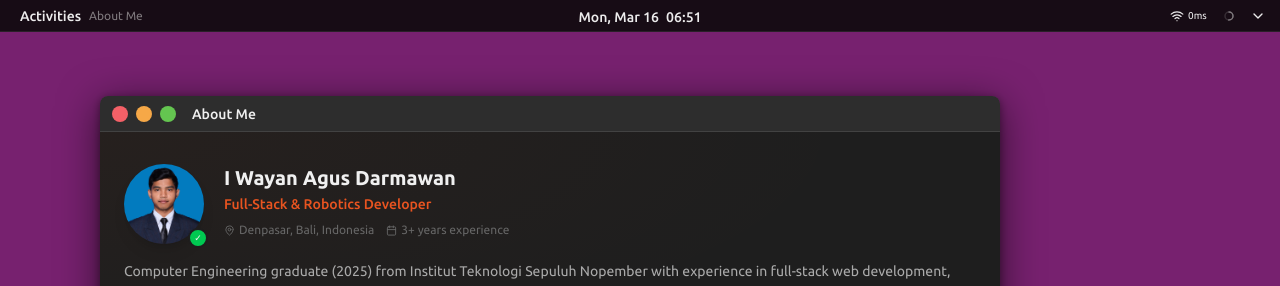
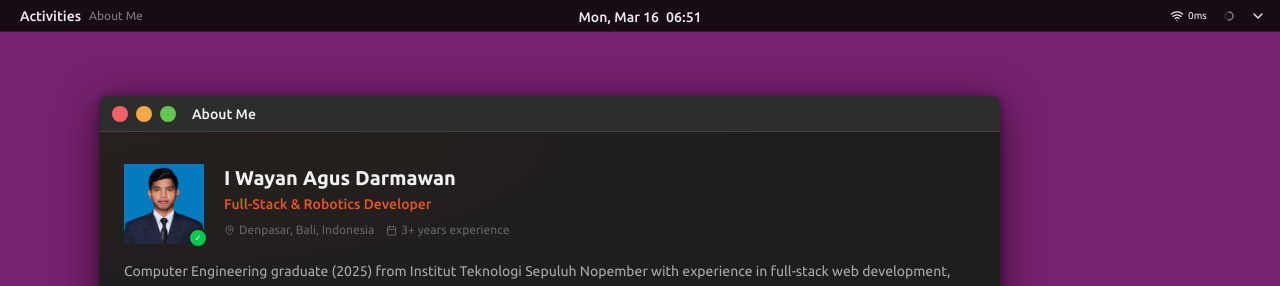
Before and after one commit to agus-darmawan/agus-darmawan.com, a Next.js app: page /en in a window 1280 px wide. Both pictures are taken after a click on the button "About Me". Shown: the top 286 px of the page. Built offline with nearby package versions, Linux system fonts and the light colour scheme; no server answers.

Commit message:
fix: accesibility added

```diff
--- a/src/features/about/AboutHeader.tsx
+++ b/src/features/about/AboutHeader.tsx
@@ -16,10 +16,10 @@ export function AboutHeader({ t }: AboutHeaderProps) {
 				<div className="relative shrink-0">
 					<Image
 						src="/avatar.png"
-						alt="Profile"
+						alt="I Wayan Agus Darmawan profile photo"
 						width={80}
 						height={80}
-						className="rounded-full object-cover shadow-lg"
+						priority
 					/>
 					<span className="absolute -bottom-1 -right-1 w-5 h-5 rounded-full border-2 border-(--window-bg) bg-green-500 flex items-center justify-center text-[9px]">
 						✓
--- a/src/features/terminal/TerminalWindow.tsx
+++ b/src/features/terminal/TerminalWindow.tsx
@@ -72,10 +72,17 @@ export default function TerminalWindow() {
 
 	return (
 		<div
+			role="application"
+			aria-label="Terminal"
 			className="h-full flex flex-col bg-neutral-950 text-zinc-200 font-mono text-sm"
 			onClick={() => inputRef.current?.focus()}
 		>
-			<div className="flex-1 overflow-y-auto p-3 space-y-0.5">
+			<div
+				role="log"
+				aria-live="polite"
+				aria-label="Terminal output"
+				className="flex-1 overflow-y-auto p-3 space-y-0.5"
+			>
 				<TerminalOutput lines={lines} />
 
 				<TerminalInputLine
```
